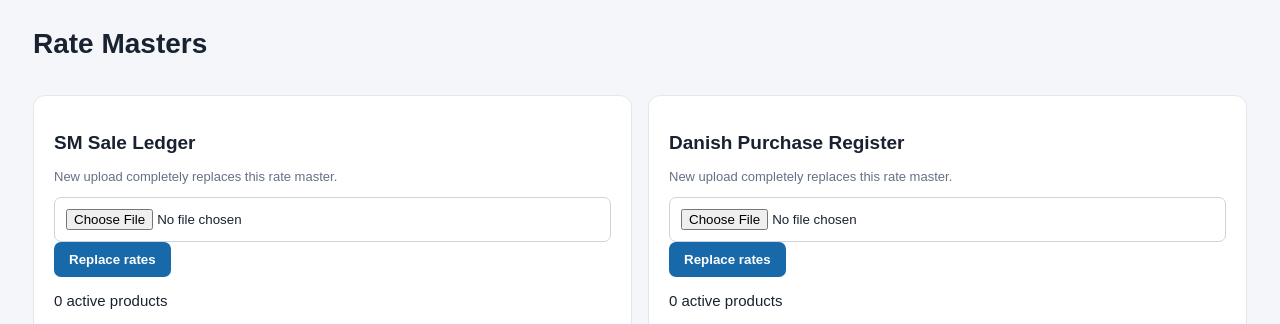
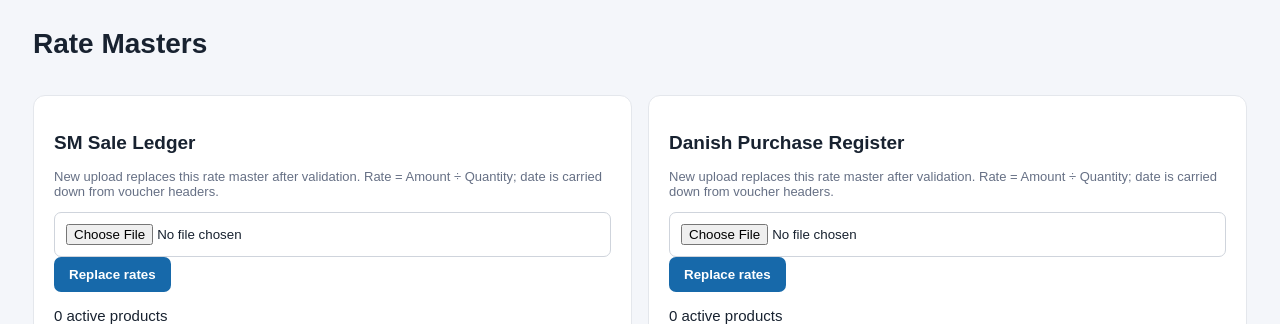
Before and after one commit to afteratim/SMSALE, a Flask app: page /rates in a window 1280 px wide. Shown: the part 55-379 px from the top of the page. Run offline with Flask 3, Linux system fonts and the light colour scheme; the visitor is signed in with stand-in values (Sample User, id 1).

Commit message:
Add files via upload

```diff
--- a/app.py
+++ b/app.py
@@ -66,7 +66,7 @@ def norm(s):
 
 def parse_qty(v):
     if v is None or pd.isna(v): return None
-    m=re.search(r"-?\\d+(?:\\.\\d+)?",str(v).replace(",",""))
+    m=re.search(r"-?\d+(?:\.\d+)?",str(v).replace(",",""))
     return float(m.group()) if m else None
 
 def parse_date(v):
@@ -79,32 +79,117 @@ def read_excel(file):
         raise ValueError("Please upload an .xlsx or .xlsm Excel file.")
     return pd.read_excel(file, dtype=object)
 
+def read_raw_excel(file):
+    if not file or not file.filename.lower().endswith((".xlsx",".xlsm")):
+        raise ValueError("Please upload an .xlsx or .xlsm Excel file.")
+    # These ledgers have title rows before their column headings. Read raw cells,
+    # not the first row as a dataframe header.
+    return pd.read_excel(file, header=None, dtype=object)
+
+def numeric_value(value):
+    if value is None or pd.isna(value):
+        return None
+    if isinstance(value, (int, float)):
+        return float(value)
+    s = str(value).strip().replace(",", "").replace("Dr", "").replace("Cr", "").strip()
+    if not s:
+        return None
+    try:
+        return float(s)
+    except (TypeError, ValueError):
+        return None
+
+def extract_danish_rates(raw):
+    """
+    Danish Purchase Register layout:
+    A=Date (voucher header), B=Particulars, C=Qty, D=printed rate,
+    E=Amount. Rows before the column header and voucher/ledger rows are ignored.
+    """
+    out=[]
+    current_date=None
+    for i, row in raw.iterrows():
+        date_value = row.iloc[0] if len(row) > 0 else None
+        parsed_date = parse_date(date_value)
+        if parsed_date:
+            current_date = parsed_date
+
+        product = row.iloc[1] if len(row) > 1 else None
+        qty_value = row.iloc[2] if len(row) > 2 else None
+        amount_value = row.iloc[4] if len(row) > 4 else None
+
+        if product is None or pd.isna(product):
+            continue
+        product = str(product).strip()
+        if not product:
+            continue
+        # A valid detail line has a numeric quantity and amount. This excludes
+        # supplier names, Local Purchase, SMART R/OFF, Rounded Off and totals.
+        qty = numeric_value(qty_value)
+        amount = numeric_value(amount_value)
+        if qty is None or qty == 0 or amount is None or current_date is None:
+            continue
+        if product.upper() in {"LOCAL PURCHASE", "SMART R/OFF", "ROUNDED OFF", "ROUNDED OFF (P)"}:
+            continue
+        out.append({
+            "product": product,
+            "rate": amount / qty,
+            "txn_date": current_date,
+            "row_order": int(i)
+        })
+    return select_latest_rates(out), len(out)
+
+def extract_sm_rates(raw):
+    """
+    SM Sale ledger layout:
+    A=Date (voucher header), C=Particulars/item, D=Qty, E=printed rate,
+    F=Amount. Product lines inherit the latest date in column A.
+    Blank/invalid amounts are ignored so they cannot replace an older valid rate.
+    """
+    out=[]
+    current_date=None
+    for i, row in raw.iterrows():
+        date_value = row.iloc[0] if len(row) > 0 else None
+        parsed_date = parse_date(date_value)
+        if parsed_date:
+            current_date = parsed_date
+
+        product = row.iloc[2] if len(row) > 2 else None
+        qty_value = row.iloc[3] if len(row) > 3 else None
+        amount_value = row.iloc[5] if len(row) > 5 else None
+
+        if product is None or pd.isna(product):
+            continue
+        product = str(product).strip()
+        if not product:
+            continue
+        qty = numeric_value(qty_value)
+        amount = numeric_value(amount_value)
+        if qty is None or qty == 0 or amount is None or current_date is None:
+            continue
+        if product.upper() in {"LOCAL SALES", "SMART R/OFF", "ROUNDED OFF", "(AS PER DETAILS)", "OPENING BALANCE", "CLOSING BALANCE"}:
+            continue
+        out.append({
+            "product": product,
+            "rate": amount / qty,
+            "txn_date": current_date,
+            "row_order": int(i)
+        })
+    return select_latest_rates(out), len(out)
+
+def select_latest_rates(rows):
+    latest={}
+    for item in rows:
+        key=norm(item["product"])
+        if not key:
+            continue
+        old=latest.get(key)
+        if old is None or (item["txn_date"], item["row_order"]) >= (old["txn_date"], old["row_order"]):
+            latest[key]=item
+    return list(latest.values())
+
 def require_cols(df, cols, label):
     missing=[x for x in cols if x not in df.columns]
     if missing: raise ValueError(f"{label}: missing columns: {', '.join(missing)}")
-
-def extract_rates(df, product_col, kind):
-    require_cols(df, ["Date","Column1","Vch Type",product_col], kind)
-    out=[]
-    current_date=None
-    for i, row in df.iterrows():
-        row_date=parse_date(row.get("Date"))
-        if row_date: current_date=row_date
-        qty=parse_qty(row.get("Column1"))
-        amount=pd.to_numeric(row.get("Vch Type"), errors="coerce")
-        product=row.get(product_col)
-        if product is None or pd.isna(product) or not str(product).strip() or qty in (None,0) or pd.isna(amount):
-            continue
-        d=current_date
-        if not d: continue
-        out.append({"product":str(product).strip(),"rate":float(amount)/qty,"txn_date":d,"row_order":int(i)})
-    # Most recent date; ties resolved by last occurrence in source order
-    latest={}
-    for x in out:
-        k=norm(x["product"])
-        if k not in latest or (x["txn_date"],x["row_order"]) >= (latest[k]["txn_date"],latest[k]["row_order"]):
-            latest[k]=x
-    return list(latest.values()), len(out)
 
 def log_upload(kind, filename, count, note=""):
     db("INSERT INTO upload_history(kind,filename,uploaded_at,row_count,note) VALUES(:k,:f,:d,:r,:n)",
@@ -174,16 +259,19 @@ def rates():
     if request.method=="POST":
         kind=request.form.get("kind")
         try:
-            f=request.files.get("file"); df=read_excel(f)
+            f=request.files.get("file")
+            raw=read_raw_excel(f)
             if kind=="sm":
-                rows,total=extract_rates(df,"Particulars1","SM Sale")
+                rows,total=extract_sm_rates(raw)
                 table="sm_rates"; label="SM Sale"
             elif kind=="danish":
-                rows,total=extract_rates(df,"Particulars","Danish Purchase")
+                rows,total=extract_danish_rates(raw)
                 table="danish_rates"; label="Danish Purchase"
             else: raise ValueError("Unknown rate type.")
-            if not rows: raise ValueError("No valid dated product-rate rows found. Existing rates were not changed.")
-            replace_rates(table,rows); log_upload(label,f.filename,len(rows),f"{total} valid rows; latest dated rate retained per product.")
+            if not rows:
+                raise ValueError("No valid dated product rows with quantity and amount were found. Existing rates were not changed.")
+            replace_rates(table,rows)
+            log_upload(label,f.filename,len(rows),f"{total} valid product rows; latest date and last same-date occurrence retained.")
             flash(f"{label} rates replaced successfully: {len(rows)} products saved.","success")
         except Exception as e: flash(str(e),"error")
         return redirect(url_for("rates"))
@@ -236,25 +324,45 @@ def sales():
             sm=rate_dict("sm_rates"); dan=rate_dict("danish_rates")
             out=[]; suggestions=[]
             for x in items:
-                source=x["Particulars"]; key=norm(source)
-                mapped=maps.get(key)
-                exact=stock_by_norm.get(key)
-                if not mapped and exact: mapped=exact
-                if not mapped:
-                    # Auto-map only unambiguous strong matches; otherwise suggest for review.
-                    ranked=sorted(((SequenceMatcher(None,key,norm(s)).ratio(),s) for s in stock_by_norm.values()),reverse=True)
-                    if ranked and ranked[0][0]>=0.96 and (len(ranked)==1 or ranked[0][0]-ranked[1][0]>=0.03):
-                        mapped=ranked[0][1]
-                        db("""INSERT INTO mappings(sales_name,mapped_name,confirmed,updated_at)
-                            VALUES(:s,:m,1,:d) ON CONFLICT(sales_name) DO UPDATE SET mapped_name=:m,updated_at=:d""",
-                           {"s":source,"m":mapped,"d":datetime.utcnow().isoformat(timespec="seconds")})
-                    elif ranked and ranked[0][0]>=0.72:
-                        suggestions.append({"sales":source,"suggested":ranked[0][1],"score":round(ranked[0][0]*100)})
-                final=mapped or "NA"
-                out.append({**x,"60%":final,"Final":final,
-                            "SM Rate":sm.get(norm(final)),"Danish Pur Rate":dan.get(norm(final)),
-                            "Mapping Status":"Mapped" if mapped else "Needs Mapping",
-                            "Rate Status":"Missing Rate" if sm.get(norm(final)) is None and dan.get(norm(final)) is None else "OK"})
+                source=x["Particulars"]
+                key=norm(source)
+                saved_mapping=maps.get(key)
+                exact_sale_name=stock_by_norm.get(key)
+                sale_name=exact_sale_name or "NA"
+
+                # Exact stock matches are automatic. Non-exact matches are only
+                # suggestions; they remain NA until the user saves a mapping.
+                if not saved_mapping and not exact_sale_name:
+                    ranked=sorted(
+                        ((SequenceMatcher(None,key,norm(s)).ratio(),s) for s in stock_by_norm.values()),
+                        reverse=True
+                    )
+                    if ranked and ranked[0][0] >= 0.72:
+                        suggestions.append({
+                            "sales": source,
+                            "suggested": ranked[0][1],
+                            "score": round(ranked[0][0]*100)
+                        })
+
+                final_name=saved_mapping or exact_sale_name or "NA"
+                final_key=norm(final_name) if final_name != "NA" else ""
+                # Danish Purchase Rate has priority. SM Sale is the fallback.
+                selected_rate=dan.get(final_key)
+                selected_source="Danish Purchase" if selected_rate is not None else None
+                if selected_rate is None:
+                    selected_rate=sm.get(final_key)
+                    if selected_rate is not None:
+                        selected_source="SM Sale"
+
+                out.append({
+                    "Particulars": source,
+                    "Narration": x.get("Custom 1",""),
+                    "Sale Name": sale_name,
+                    "Pairs": x.get("Pairs",""),
+                    "Final Name": final_name,
+                    "SM rate or danish pur rate": selected_rate,
+                    "Rate Source": selected_source or "Missing Rate"
+                })
             report={"rows":out,"suggestions":suggestions}
             cur=db("INSERT INTO sales_reports(filename,created_at,report_json) VALUES(:f,:d,:j) RETURNING id",
                    {"f":f.filename,"d":datetime.utcnow().isoformat(timespec="seconds"),"j":json.dumps(report,ensure_ascii=False)})
@@ -279,7 +387,8 @@ def download_report(report_id):
     rows=db("SELECT * FROM sales_reports WHERE id=:id",{"id":report_id},True)
     if not rows: return "Report not found",404
     data=json.loads(rows[0]["report_json"])
-    df=pd.DataFrame(data["rows"])
+    export_columns=["Particulars","Narration","Sale Name","Pairs","Final Name","SM rate or danish pur rate"]
+    df=pd.DataFrame(data["rows"]).reindex(columns=export_columns)
     buf=io.BytesIO()
     with pd.ExcelWriter(buf,engine="openpyxl") as writer:
         df.to_excel(writer,index=False,sheet_name="Sales Result")
--- a/requirements.txt
+++ b/requirements.txt
@@ -2,5 +2,5 @@ Flask==3.1.1
 pandas==2.2.3
 openpyxl==3.1.5
 SQLAlchemy==2.0.41
-psycopg[binary]==3.2.10
+psycopg[binary]>=3.2.10,<4
 gunicorn==23.0.0
--- a/templates/rates.html
+++ b/templates/rates.html
@@ -1 +1 @@
-{% extends "base.html" %}{% block content %}<h1>Rate Masters</h1><div class="grid">{% for kind,title,rows in [('sm','SM Sale Ledger',sm),('danish','Danish Purchase Register',dan)] %}<section class="card"><h2>{{title}}</h2><p class="muted">New upload completely replaces this rate master.</p><form method="post" enctype="multipart/form-data"><input type="hidden" name="kind" value="{{kind}}"><input type="file" name="file" accept=".xlsx,.xlsm" required><button>Replace rates</button></form><p>{{rows|length}} active products</p><div class="scroll"><table><tr><th>Product</th><th>Rate</th><th>Date</th></tr>{% for r in rows %}<tr><td>{{r.product}}</td><td>{{'%.4f'|format(r.rate)}}</td><td>{{r.txn_date}}</td></tr>{% endfor %}</table></div></section>{% endfor %}</div>{% endblock %}
+{% extends "base.html" %}{% block content %}<h1>Rate Masters</h1><div class="grid">{% for kind,title,rows in [('sm','SM Sale Ledger',sm),('danish','Danish Purchase Register',dan)] %}<section class="card"><h2>{{title}}</h2><p class="muted">New upload replaces this rate master after validation. Rate = Amount ÷ Quantity; date is carried down from voucher headers.</p><form method="post" enctype="multipart/form-data"><input type="hidden" name="kind" value="{{kind}}"><input type="file" name="file" accept=".xlsx,.xlsm" required><button>Replace rates</button></form><p>{{rows|length}} active products</p><div class="scroll"><table><tr><th>Product</th><th>Rate</th><th>Date</th></tr>{% for r in rows %}<tr><td>{{r.product}}</td><td>{{'%.4f'|format(r.rate)}}</td><td>{{r.txn_date}}</td></tr>{% endfor %}</table></div></section>{% endfor %}</div>{% endblock %}
```
Also changed, not shown: templates/report.html (+13 -1 lines), README.md.
